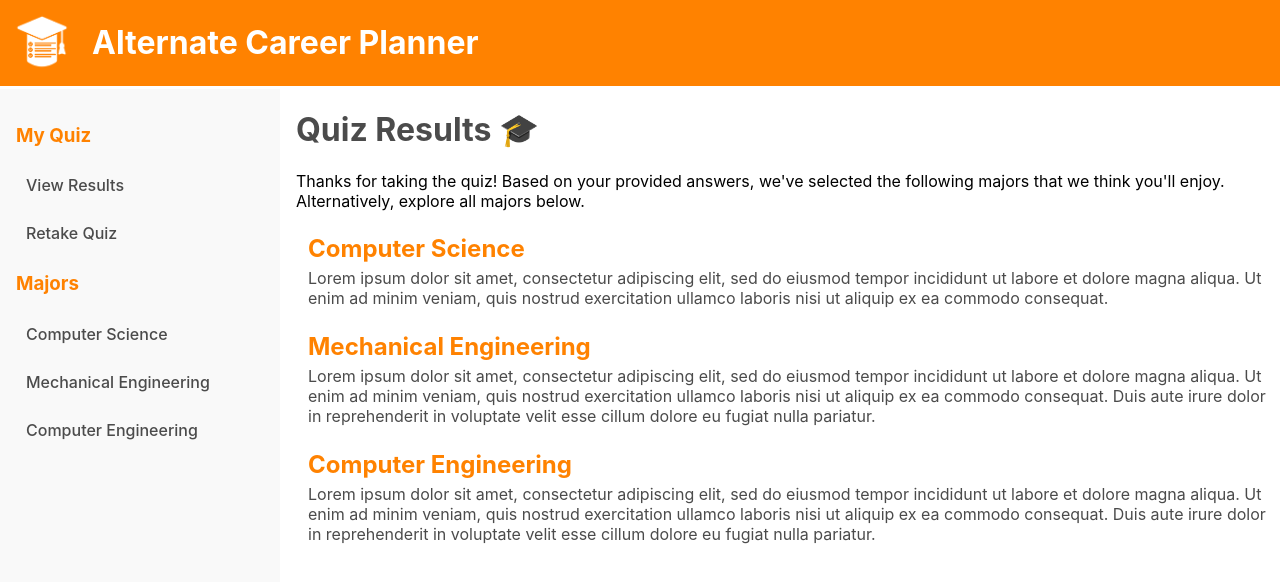
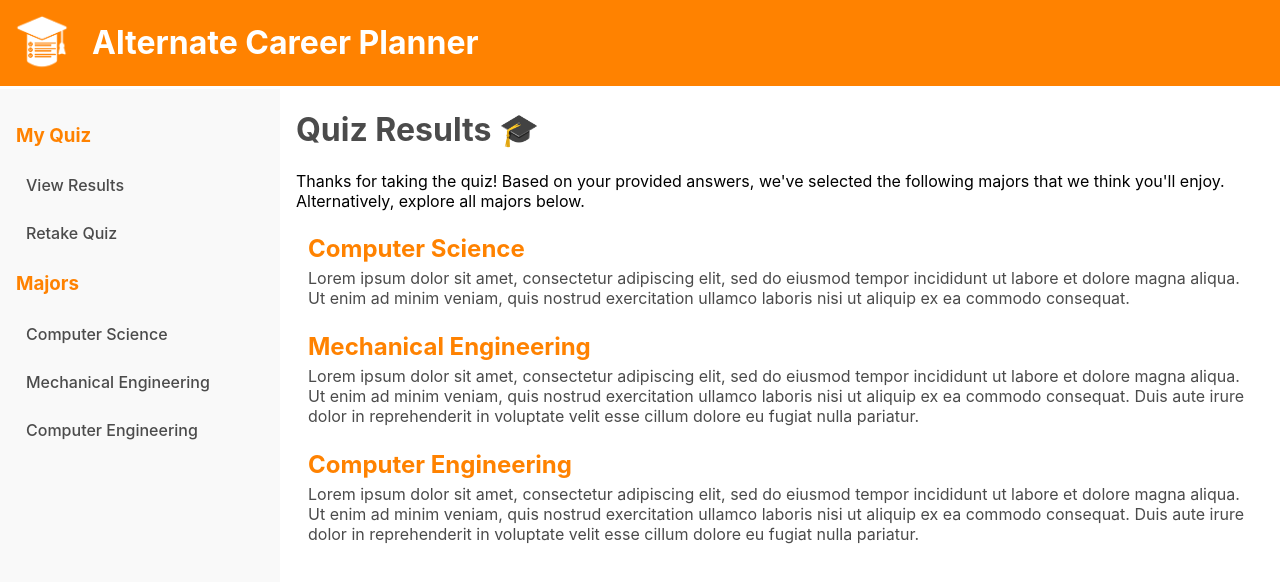
Before and after one commit to ryandperry/Alternate-Career-Planner, a React (Create React App) app in the folder alternate-career-planner/: page /results in a window 1280 px wide. Shown: the top 582 px of the page. Built offline with nearby package versions, Linux system fonts and the light colour scheme; the HTML template or start-up script is replaced by a standard one.

Commit message:
Corrected padding when using navigation bar #25

```diff
--- a/alternate-career-planner/src/components/NavigationBar/NavigationBar.css
+++ b/alternate-career-planner/src/components/NavigationBar/NavigationBar.css
@@ -7,6 +7,7 @@
 .content-wrapper {
     margin-left: 280px;
     padding-left: 1rem;
+    padding-right: 1rem;
 }
 
 .navbar-wrapper {
```
